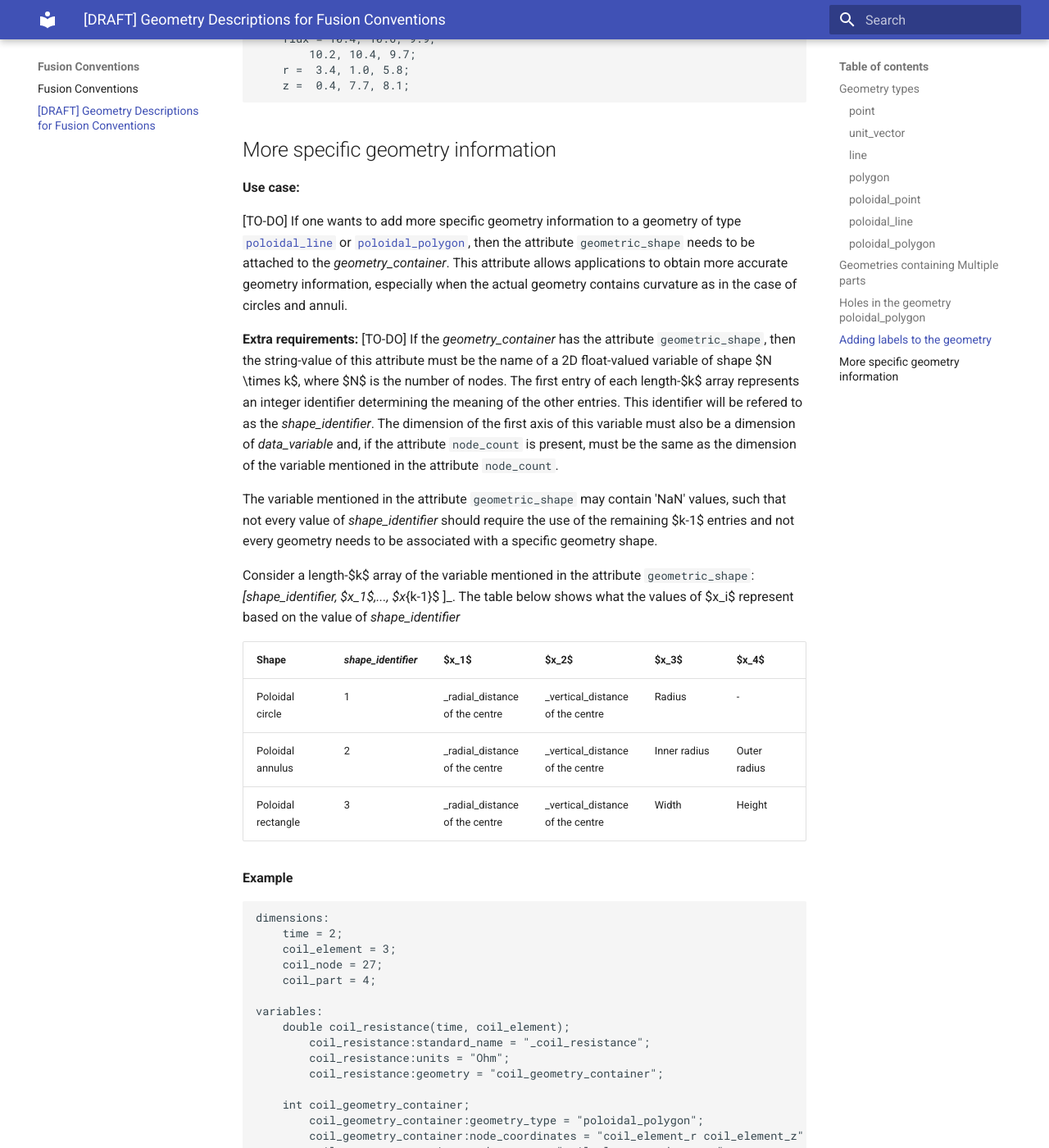
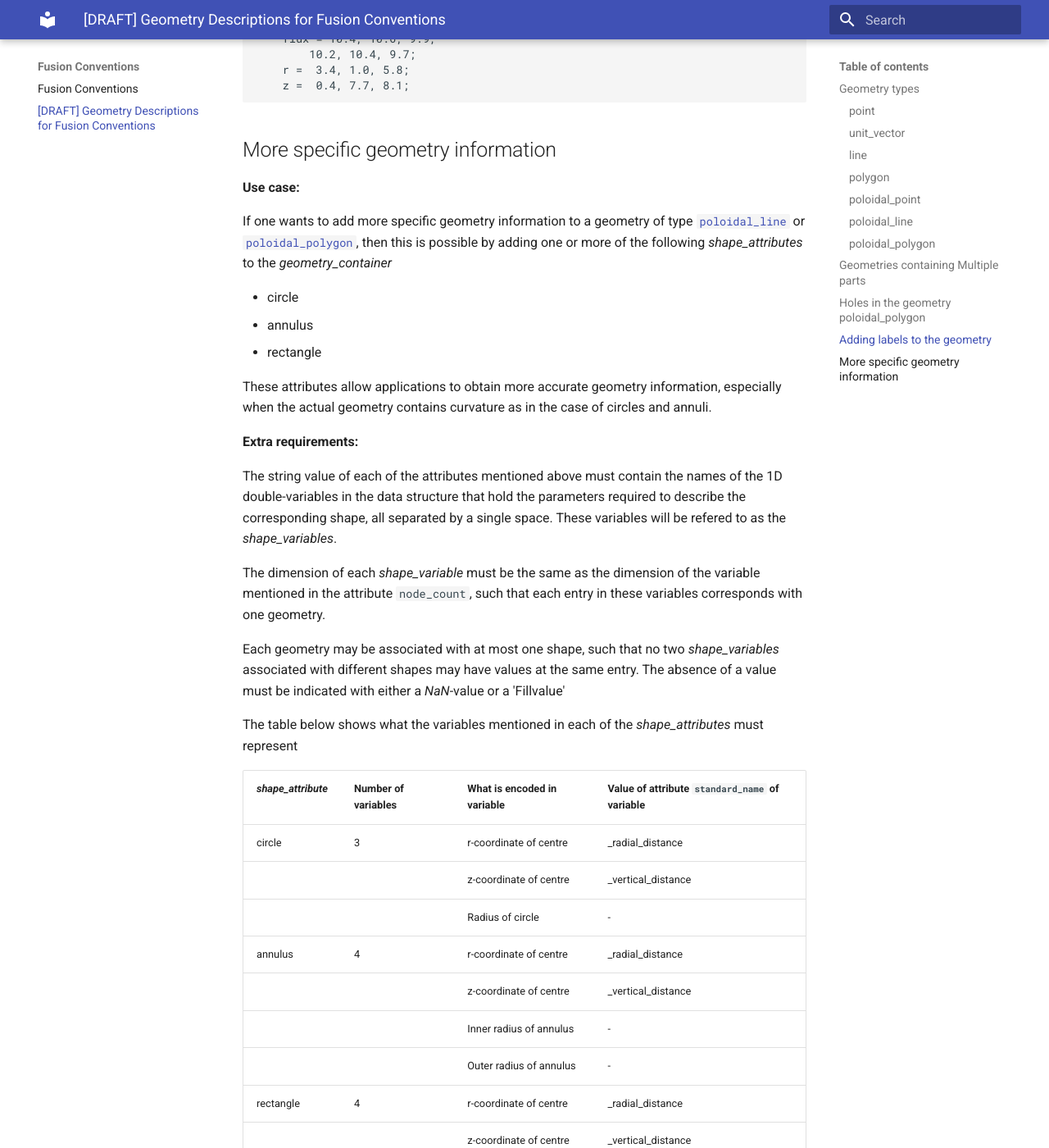
Before and after one commit to iterorganization/Fusion-Conventions, an MkDocs documentation site: the page built from docs/Geometry_Descriptions_for_Fusion_Conventions.md, in a window 1280 px wide and 1400 px high, scrolled down 10909 px. Shown: the whole window at 82% size. Built offline with MkDocs 1.6.1 and Material for MkDocs 9.7.7, drawn with Linux system fonts in a browser that asks for light colours; some of the changed text lies outside the part shown.

Commit message:
In section "More specific geometry information", altered text based on current approach in example

```diff
--- a/docs/Geometry_Descriptions_for_Fusion_Conventions.md
+++ b/docs/Geometry_Descriptions_for_Fusion_Conventions.md
@@ -530,40 +530,51 @@ this attribute must be the name of a string-valued variable. The dimension of
 
 **Use case:**
 
-[TO-DO]
 If one wants to add more specific geometry information to a geometry of type
 [`poloidal_line`](#poloidal_line) or [`poloidal_polygon`](#poloidal_polygon),
-then the attribute `geometric_shape` needs to be attached to the
-_geometry_container_. This attribute allows applications to obtain more accurate
-geometry information, especially when the actual geometry contains curvature as
-in the case of circles and annuli.
+then this is possible by adding one or more of the following _shape_attributes_
+to the _geometry_container_
+
+- circle
+- annulus
+- rectangle
+
+These attributes allow applications to obtain more accurate geometry
+information, especially when the actual geometry contains curvature as in the
+case of circles and annuli.
 
 **Extra requirements:**
-[TO-DO]
-If the _geometry_container_ has the attribute `geometric_shape`, then the
-string-value of this attribute must be the name of a 2D float-valued variable of
-shape $N \times k$, where $N$ is the number of nodes. The first entry of each
-length-$k$ array represents an integer identifier determining the meaning of the
-other entries. This identifier will be refered to as the _shape_identifier_. The
-dimension of the first axis of this variable must also be a dimension of
-_data_variable_ and, if the attribute `node_count` is present, must be the same
-as the dimension of the variable mentioned in the attribute `node_count`.
 
-The variable mentioned in the attribute `geometric_shape` may contain 'NaN'
-values, such that not every value of _shape_identifier_ should require the use
-of the remaining $k-1$ entries and not every geometry needs to be associated
-with a specific geometry shape.
+The string value of each of the attributes mentioned above must contain the
+names of the 1D double-variables in the data structure that hold the parameters
+required to describe the corresponding shape, all separated by a single space.
+These variables will be refered to as the _shape_variables_.
 
-Consider a length-$k$ array of the variable mentioned in the attribute
-`geometric_shape`: _[_shape_identifier_, $x_1$,..., $x_{k-1}$ ]_. The table below
-shows what the values of $x_i$ represent based on the value of
-_shape_identifier_
+The dimension of each _shape_variable_ must be the same as the dimension of the
+variable mentioned in the attribute `node_count`, such that each entry in these
+variables corresponds with one geometry.
 
-| Shape              | _shape_identifier_ | $x_1$                             | $x_2$                               | $x_3$        | $x_4$        |
-|--------------------|--------------------|-----------------------------------|-------------------------------------|--------------|--------------|
-| Poloidal circle    | 1                  | _radial_distance<br>of the centre | _vertical_distance<br>of the centre | Radius       | -            |
-| Poloidal annulus   | 2                  | _radial_distance<br>of the centre | _vertical_distance<br>of the centre | Inner radius | Outer radius |
-| Poloidal rectangle | 3                  | _radial_distance<br>of the centre | _vertical_distance<br>of the centre | Width         | Height       |
+Each geometry may be associated with at most one shape, such that no two
+_shape_variables_ associated with different shapes may have values at the same
+entry. The absence of a value must be indicated with either a _NaN_-value or a
+'Fillvalue'
+
+The table below shows what the variables mentioned in each of the
+_shape_attributes_ must represent
+
+| _shape_attribute_ | Number of  variables | What is encoded in variable | Value of attribute  `standard_name` of  variable |
+|-------------------|----------------------|-----------------------------|--------------------------------------------------|
+| circle            | 3                    | r-coordinate of centre      | _radial_distance                                 |
+|                   |                      | z-coordinate of centre      | _vertical_distance                               |
+|                   |                      | Radius of circle            | -                                                |
+| annulus           | 4                    | r-coordinate of centre      | _radial_distance                                 |
+|                   |                      | z-coordinate of centre      | _vertical_distance                               |
+|                   |                      | Inner radius of annulus     | -                                                |
+|                   |                      | Outer radius of annulus     | -                                                |
+| rectangle         | 4                    | r-coordinate of centre      | _radial_distance                                 |
+|                   |                      | z-coordinate of centre      | _vertical_distance                               |
+|                   |                      | Horizontal width            | -                                                |
+|                   |                      | Vertcal height              | -                                                |
 
 **Example**
 
```
